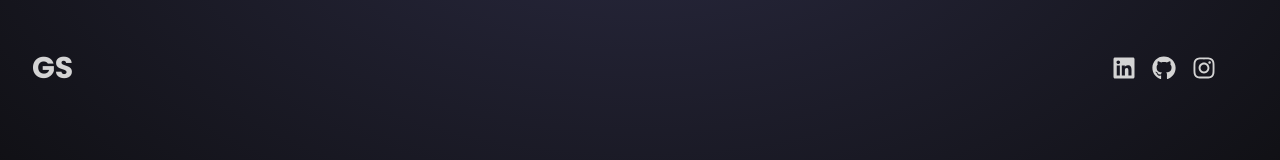
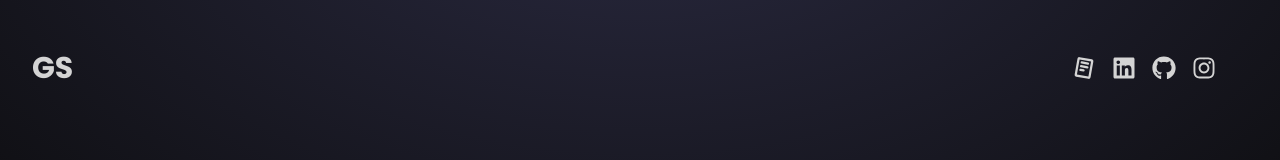
Before and after one commit to thegurlalsingh/portfolio, a Next.js app: page / in a window 1280 px wide. Shown: the top 160 px of the page. Built offline with nearby package versions, Linux system fonts and the light colour scheme.

Commit message:
Update Navbar.jsx

```diff
--- a/app/components/Navbar.jsx
+++ b/app/components/Navbar.jsx
@@ -3,6 +3,7 @@ import Image from "next/image";
 import { FaGithub } from "react-icons/fa";
 import { FaLinkedin } from "react-icons/fa";
 import { FaInstagram } from "react-icons/fa";
+import { PiReadCvLogoBold } from "react-icons/pi";
 import Link from 'next/link'
 
 const Navbar = () => {
@@ -12,6 +13,7 @@ const Navbar = () => {
             <h1 className='text-3xl font-extrabold'>GS</h1>
         </div>
         <div className='m-8 flex items-center justify-center gap-4 text-2xl'>
+        <Link href={"https://drive.google.com/file/d/1yBjlJVijvvNy5mdz1oTFkUtPCXCQ6PM1/view?usp=drive_link"}><PiReadCvLogoBold /></Link>
         <Link href={"https://www.linkedin.com/in/gurlal-singh-6933702a4/"}><FaLinkedin /></Link>
         <Link href={"https://github.com/thegurlalsingh"}><FaGithub /></Link>
         <Link href={"https://www.instagram.com/thegurlalsinghh/"}><FaInstagram /></Link>
```
